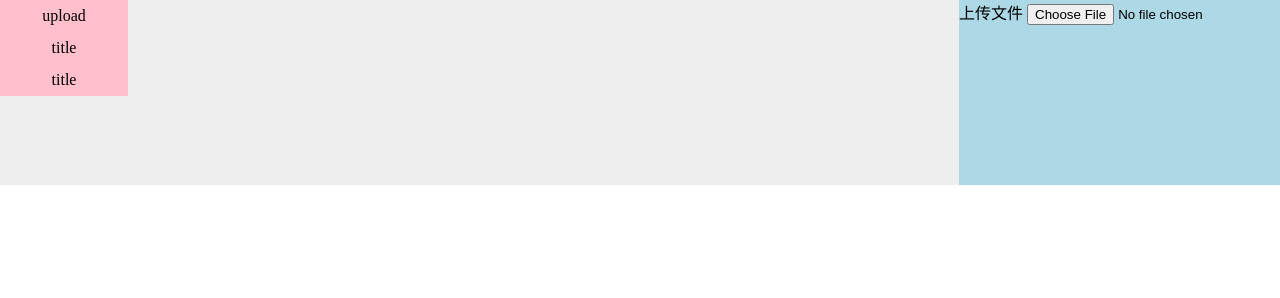
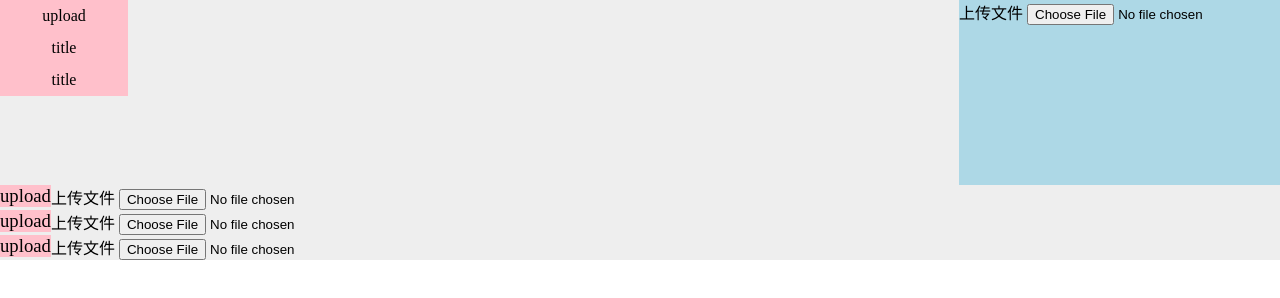
Before and after one commit to defims/def, a plain HTML site: page index.html in a window 1280 px wide. Drawn offline with Linux system fonts and the light colour scheme.

Commit message:
display:inline-block会产生bfc，使得.title浮动不能穿透bfc，舍弃

```diff
--- a/components.css
+++ b/components.css
@@ -398,9 +398,25 @@
         margin: 0 0 0 8em;
         width: auto;
     }
-    .content {
+    .def-tabs .content {
         float: right;
         padding: 0 0 10em 0;
         background: lightblue;
     }
 /*.tabs.vertical end*/
+
+.def-tabs-2 {
+    list-style: none;
+    margin: 0;
+    padding: 0;
+    background: #eee;
+}
+    .def-tabs-2>li {
+    }
+    .def-tabs-2>li>.title {
+        margin: 0;
+        padding: 0;
+        font-weight: normal;
+        float: left;
+        background: pink;
+    }
--- a/index.html
+++ b/index.html
@@ -63,6 +63,36 @@ div span 用于定位
         <dd>
             content3
         </dd>
+    </dl>
+
+    <ul class="def-tabs-2 vertical">
+        <li class="target">
+            <h3 class="title">upload</h3>
+            <div class="content">
+                <label class="upload">
+                    上传文件
+                    <input type="file" />
+                </label>
+            </div>
+        </li>
+        <li>
+            <h3 class="title">upload</h3>
+            <div class="content">
+                <label class="upload">
+                    上传文件
+                    <input type="file" />
+                </label>
+            </div>
+        </li>
+        <li>
+            <h3 class="title">upload</h3>
+            <div class="content">
+                <label class="upload">
+                    上传文件
+                    <input type="file" />
+                </label>
+            </div>
+        </li>
     </ul>
     <script>
         setTimeout(function() {
```
